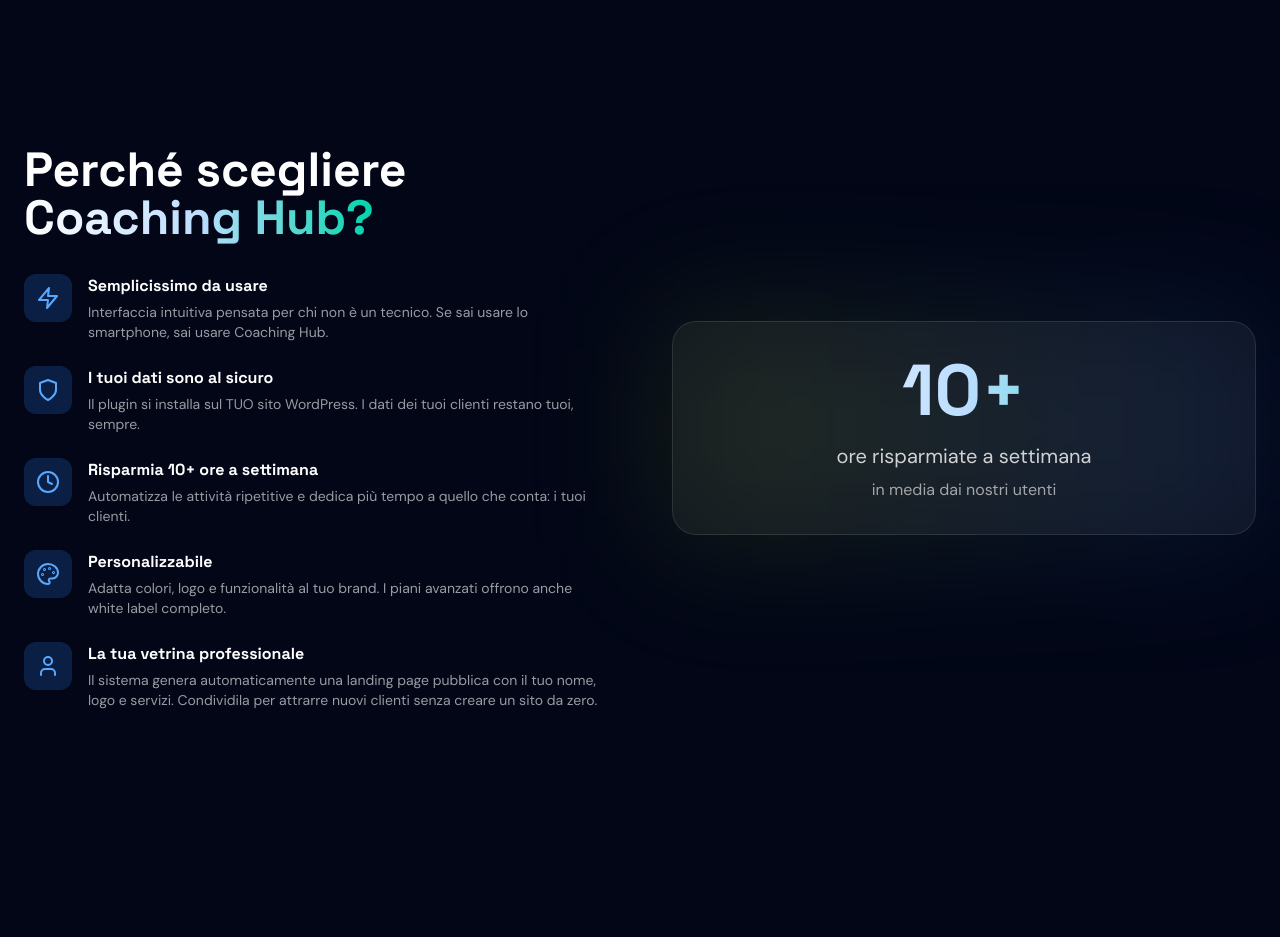
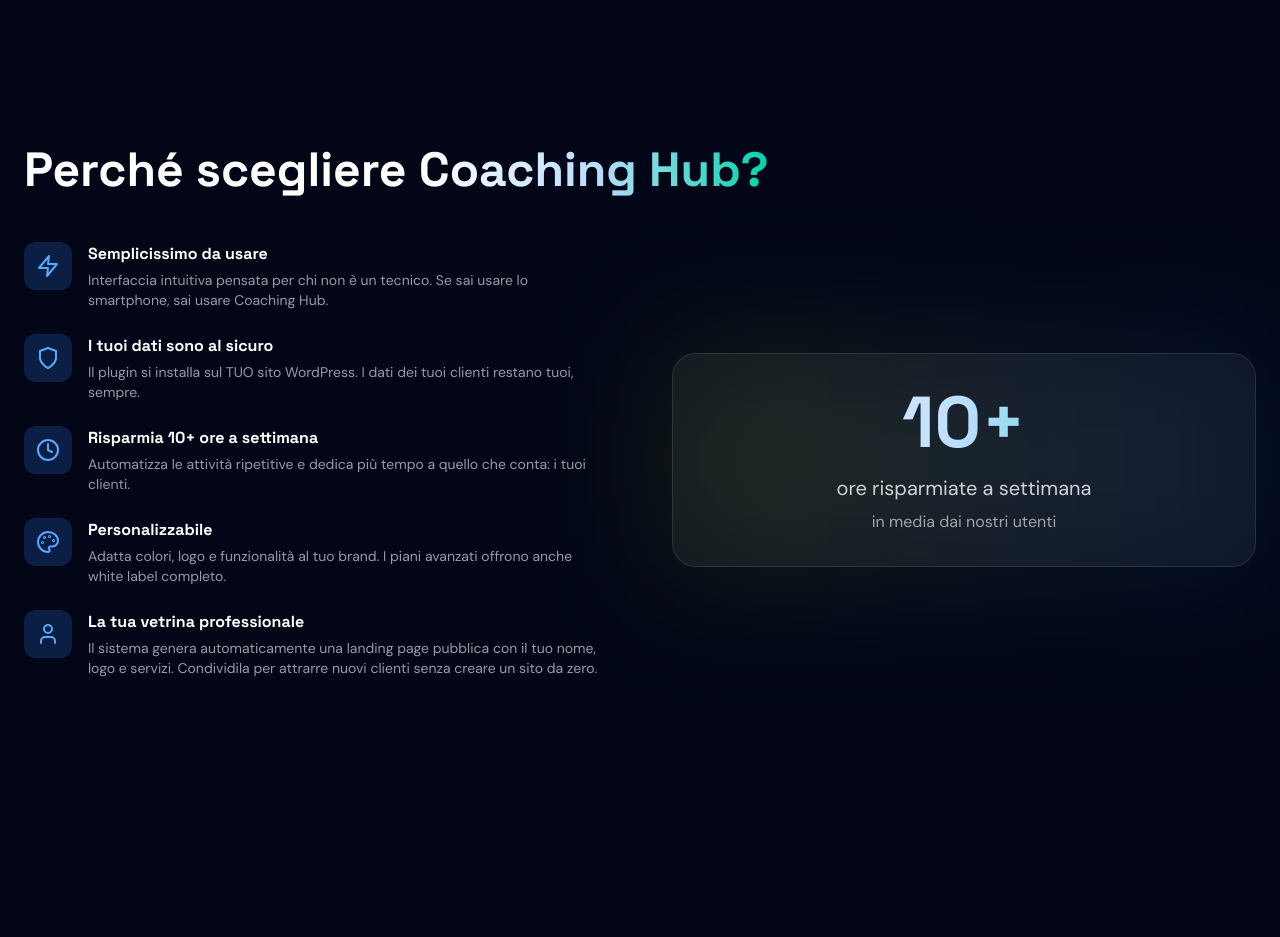
Before and after one commit to CoolKitz/coaching-hub-landing, a Next.js app: page / in a window 1280 px wide. Shown: the part 2500-3437 px from the top of the page. Built offline with nearby package versions, Linux system fonts and the light colour scheme.

Commit message:
Update page.tsx

```diff
--- a/app/page.tsx
+++ b/app/page.tsx
@@ -900,10 +900,10 @@ export default function LandingPage() {
       {/* Why Choose Us */}
       <section className="relative section-padding">
         <div className="container-custom">
+          <motion.h2 initial="hidden" whileInView="visible" viewport={{ once: true }} variants={fadeInUp} className="font-display text-3xl md:text-4xl lg:text-5xl font-bold mb-12 text-center lg:text-left">Perché scegliere <span className="text-gradient">Coaching Hub?</span></motion.h2>
           <motion.div initial="hidden" whileInView="visible" viewport={{ once: true }} variants={staggerContainer} className="grid lg:grid-cols-2 gap-16 items-center">
             <motion.div variants={fadeInUp}>
-              <h2 className="font-display text-3xl md:text-4xl lg:text-5xl font-bold mb-6">Perché scegliere <span className="text-gradient">Coaching Hub?</span></h2>
-              <div className="space-y-6 mt-8">
+              <div className="space-y-6">
                 {[
                   { icon: Zap, title: 'Semplicissimo da usare', description: 'Interfaccia intuitiva pensata per chi non è un tecnico. Se sai usare lo smartphone, sai usare Coaching Hub.' },
                   { icon: Shield, title: 'I tuoi dati sono al sicuro', description: 'Il plugin si installa sul TUO sito WordPress. I dati dei tuoi clienti restano tuoi, sempre.' },
@@ -918,7 +918,7 @@ export default function LandingPage() {
                 ))}
               </div>
             </motion.div>
-            <motion.div variants={fadeInUp} className="relative">
+            <motion.div variants={fadeInUp} className="relative self-center">
               <div className="absolute -inset-4 bg-gradient-to-r from-accent-lime/10 to-brand-500/10 blur-3xl rounded-3xl" />
               <div className="relative card-glass p-8 rounded-3xl">
                 <div className="text-center">
```
